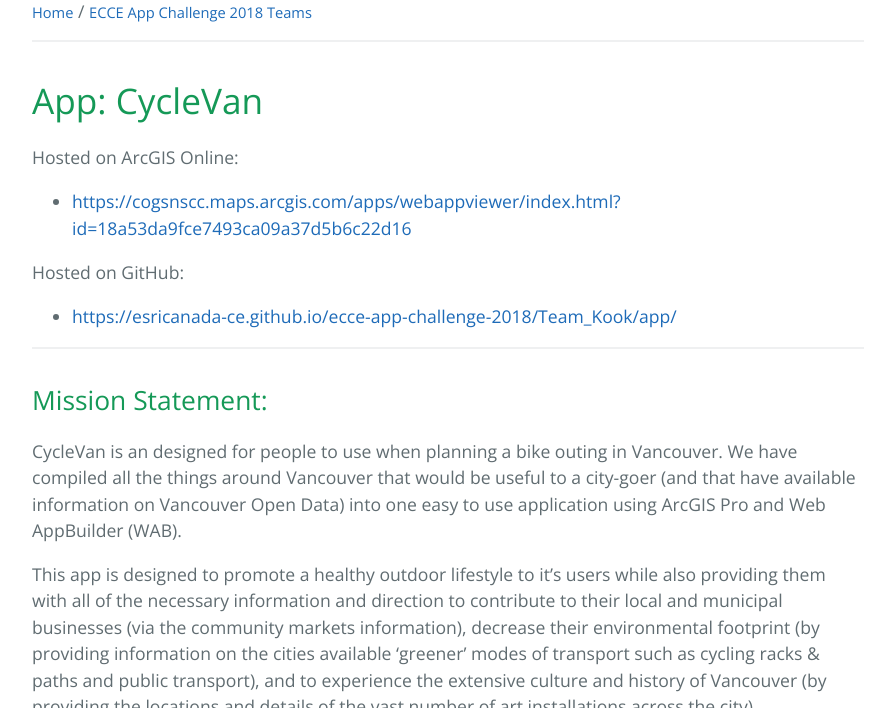
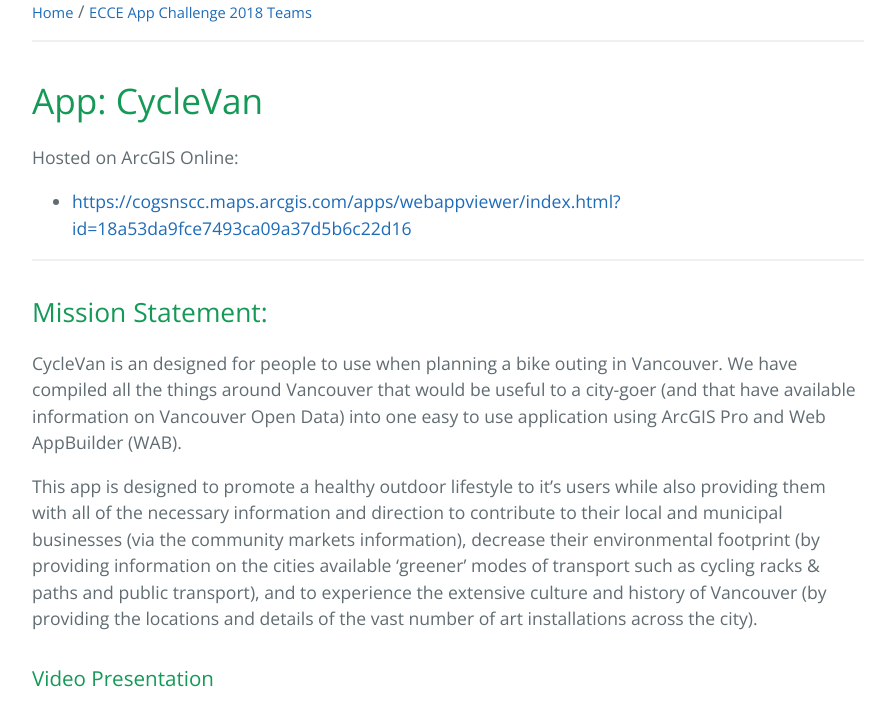
Before and after one commit to EsriCanada-CE/esricanada-ce.github.io, a Jekyll site: the page built from _appchallenge/2018/teams/cogs/Team_Kook.md, in a window 1280 px wide and 900 px high, scrolled down 417 px, cut to the strip 0-708 px from the top of the window. Shown: the whole strip, without its empty margins (192-1087 px from the left). Built offline with Jekyll 4.4.1, drawn with Linux system fonts in a browser that asks for light colours.

Commit message:
Pointing to ArcGIS Online hosted app for now.

```diff
--- a/_appchallenge/2018/teams/cogs/Team_Kook.md
+++ b/_appchallenge/2018/teams/cogs/Team_Kook.md
@@ -19,8 +19,8 @@
 videoid: WBotclLAHFI
 
 demo:
-  url: "app/"
-  github: yes
+  url: "https://cogsnscc.maps.arcgis.com/apps/webappviewer/index.html?id=18a53da9fce7493ca09a37d5b6c22d16"
+  github: no
 
 docs:
   - name: Readme.md
@@ -34,9 +34,6 @@
 Hosted on ArcGIS Online:
 - [https://cogsnscc.maps.arcgis.com/apps/webappviewer/index.html?id=18a53da9fce7493ca09a37d5b6c22d16](https://cogsnscc.maps.arcgis.com/apps/webappviewer/index.html?id=18a53da9fce7493ca09a37d5b6c22d16)
 
-Hosted on GitHub:
-- [https://esricanada-ce.github.io/ecce-app-challenge-2018/Team_Kook/app/](https://esricanada-ce.github.io/ecce-app-challenge-2018/Team_Kook/app/)
-
 ---
 
 ## Mission Statement:
```
